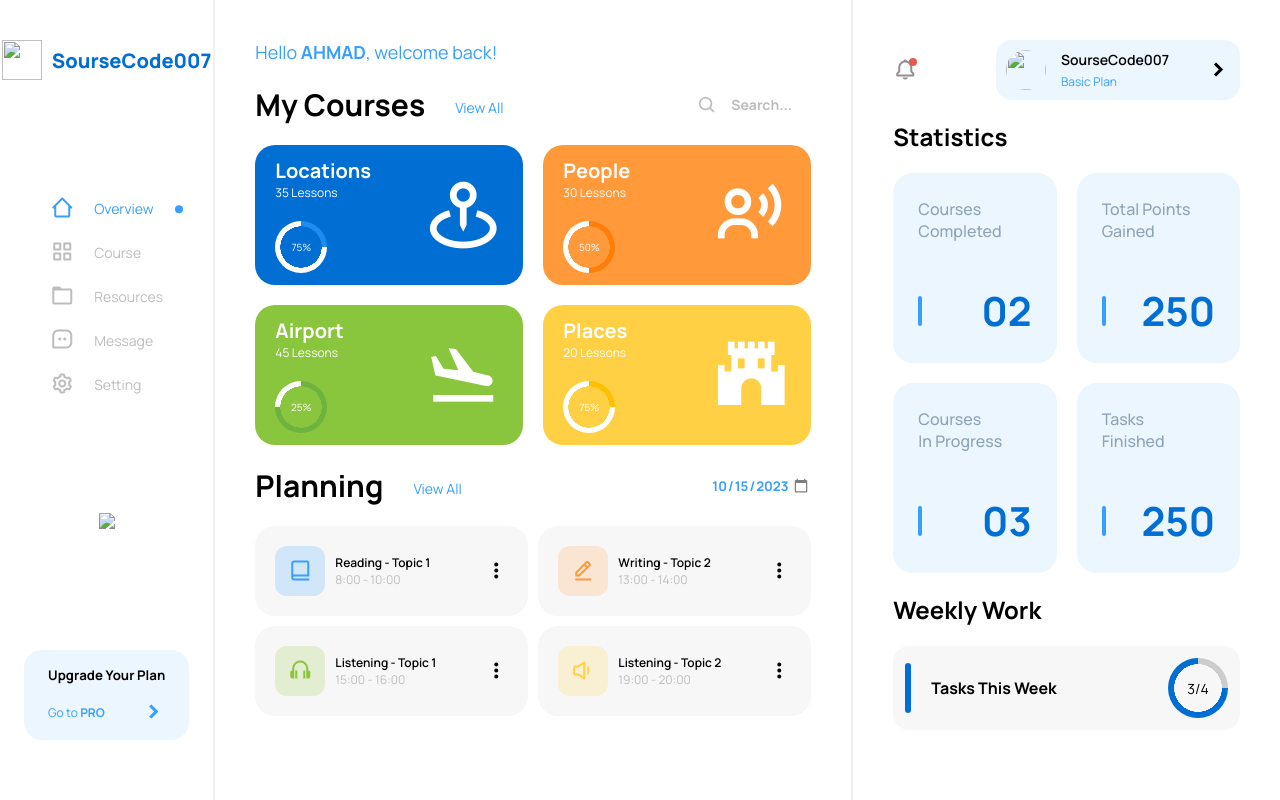
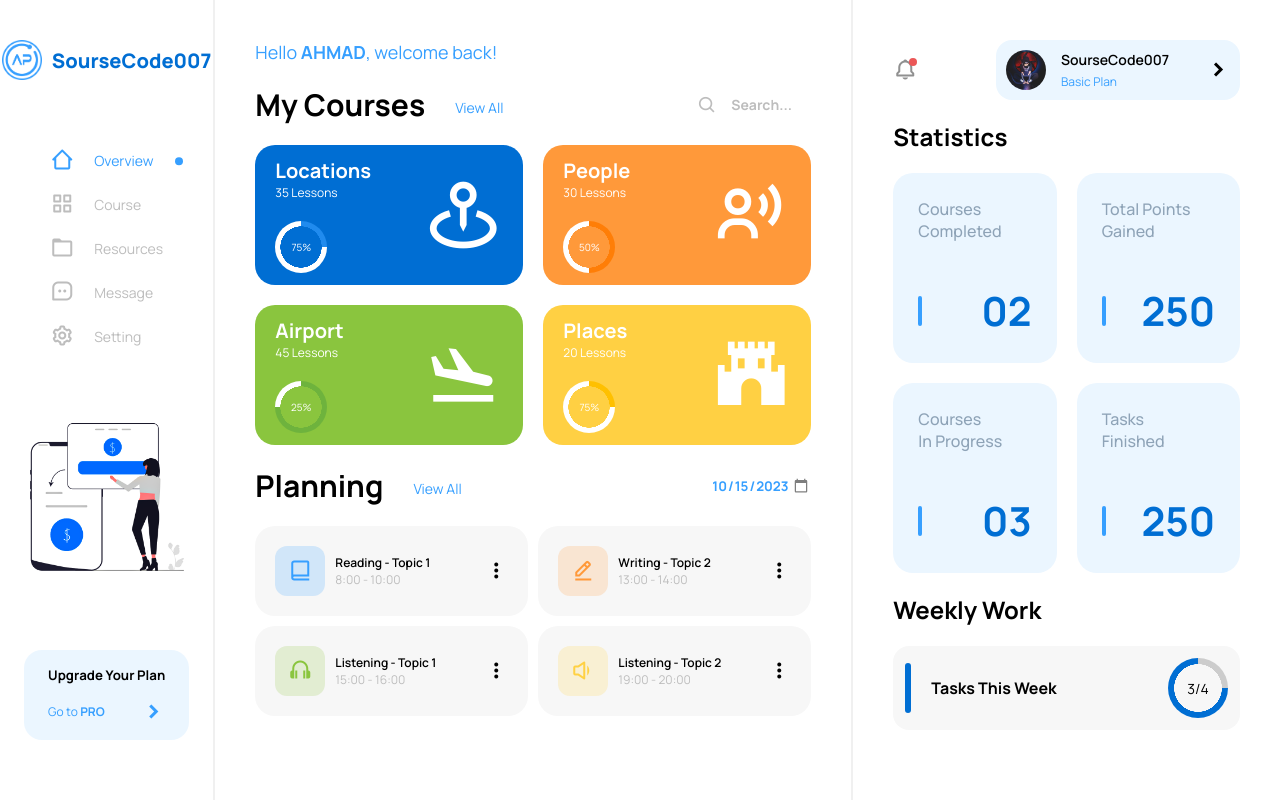
Before and after one commit to soursecodee000/Responsive-backend-dashboard-in-html-css-and-javascript, a plain HTML site: page index.html in a window 1280 px wide. Drawn offline with nearby package versions, Linux system fonts and the light colour scheme.

Commit message:
updating image path

```diff
--- a/index.html
+++ b/index.html
@@ -18,7 +18,7 @@
                 <button class="menu-btn" id="menu-close">
                     <i class='bx bx-log-out-circle'></i>
                 </button>
-                <img src="assets/logo.png">
+                <img src="logo.png">
                 <a href="#">SourseCode007</a>
             </div>
 
@@ -46,7 +46,7 @@
             </div>
 
             <div class="pic">
-                <img src="assets/pro.png">
+                <img src="pro.png">
             </div>
 
             <div class="upgrade">
@@ -190,7 +190,7 @@
                 <i class='bx bx-bell'></i>
                 <div class="profile">
                     <div class="left">
-                        <img src="assets/profile.jpg">
+                        <img src="profile.jpg">
                         <div class="user">
                             <h5>SourseCode007</h5>
                             <a href="#">Basic Plan</a>
```
